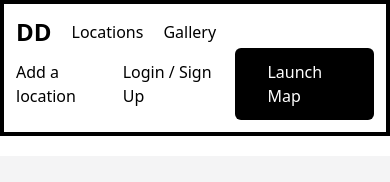
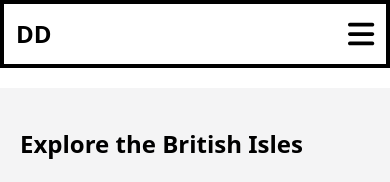
Before and after one commit to Kuuhhl/droneDirectory, a Vue app: page / in a window 390 px wide. Shown: the top 182 px of the page. Built offline with nearby package versions, Linux system fonts and the light colour scheme; what vue3-touch-events would draw is missing.

Commit message:
made navbar responsive

```diff
--- a/src/components/Navbar.vue
+++ b/src/components/Navbar.vue
@@ -1,16 +1,26 @@
 <template>
 	<nav class="border-4 border-black bg-white">
-		<div class="flex justify-between items-center p-3 max-md:flex-wrap">
-			<!-- Left part: Logo and Navigation Links -->
-			<div class="flex gap-5 items-center">
+		<div class="md:flex md:justify-between items-center p-3">
+			<!-- Logo and Menu Toggle Button -->
+			<div class="flex items-center justify-between w-full md:w-auto">
 				<RouterLink to="/" class="text-2xl font-bold uppercase">DD</RouterLink>
-				<RouterLink v-for="link in linksLeft" :key="link.text" :to="link.link">{{ link.text }}
-				</RouterLink>
+				<button @click="isMenuOpen = !isMenuOpen" class="text-3xl md:hidden">
+					<font-awesome-icon :icon="['fas', 'fa-bars']"></font-awesome-icon>
+				</button>
 			</div>
-			<!-- Right part: Right Links and Button -->
-			<div class="flex items-center gap-5">
-				<RouterLink v-for="link in linksRight" :key="link.text" :to="link.link">{{ link.text }}</RouterLink>
-				<RouterLink :to="button.link" class="px-8 py-3 bg-black text-white rounded-md">{{ button.text }}</RouterLink>
+
+			<!-- Menu Items -->
+			<div :class="{ 'flex-col md:flex-row': isMenuOpen, 'hidden': !isMenuOpen }"
+				class="md:flex items-center gap-5 w-full md:w-auto md:justify-between">
+				<div class="flex flex-col md:flex-row gap-3 md:gap-5 mt-3 md:mt-0">
+					<RouterLink v-for="link in linksLeft" :key="link.text" :to="link.link">{{ link.text }}
+					</RouterLink>
+				</div>
+				<div class="flex flex-col md:flex-row md:items-center gap-3 md:gap-5 mt-3 md:mt-0">
+					<RouterLink v-for="link in linksRight" :key="link.text" :to="link.link">{{ link.text }}</RouterLink>
+					<RouterLink :to="button.link" class="px-8 py-3 bg-black text-white rounded-md max-w-fit">{{ button.text }}
+					</RouterLink>
+				</div>
 			</div>
 		</div>
 	</nav>
@@ -31,6 +41,20 @@ export default {
 			type: Object,
 			required: true
 		},
+	},
+	data() {
+		return {
+			isMenuOpen: false
+		}
 	}
 }
 </script>
+<script setup>
+import { FontAwesomeIcon } from '@fortawesome/vue-fontawesome'
+import { faBars } from '@fortawesome/free-solid-svg-icons'
+import { library } from '@fortawesome/fontawesome-svg-core'
+
+library.add(faBars)
+
+
+</script>
```
